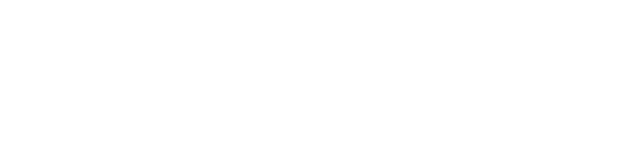
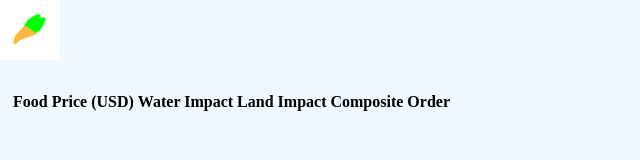
Before and after one commit to NikolaPi/hackmerced-ix-project, a website: page src/frontend/index.html in a window 1280 px wide. Shown: the whole page, without its empty margins (0-640 px from the left). Drawn offline with Linux system fonts and the light colour scheme.

Commit message:
Began frontend

```diff
--- a/src/frontend/index.html
+++ b/src/frontend/index.html
@@ -3,8 +3,28 @@
     <head>
         <meta charset="UTF-8">
         <title> CropTable </title>
+        <link rel="stylesheet" href="style/index.css">
     </head>
 
     <body>
+        <div id="page-header">
+            <img id="logo-img" src="assets/image.png">
+        </div>
+        <div id="content-area">
+            <table id="customer-table">
+                <thead>
+                    <tr>
+                        <th scope="col">Food</th>
+                        <th scope="col">Price (USD)</th>
+                        <th scope="col">Water Impact</th>
+                        <th scope="col">Land Impact</th>
+                        <th scope="col">Composite</th>
+                        <th scope="col">Order</th>
+                    </tr>
+                </thead>
+            </table>
+        </div>
+
+        <script src="src/main.js"></script>
     </body>
 </html>
--- /dev/null
+++ b/src/frontend/style/index.css
@@ -0,0 +1,35 @@
+html, body {
+    padding: 0;
+    margin: 0;
+    background-color: aliceblue;
+}
+
+body {
+    display: grid;
+    grid-template-rows: 80px 1fr;
+    grid-template-columns: 1fr;
+
+    width: 100vw;
+    height: 100vh;
+}
+
+#page-header {
+    grid-row: 1;
+    grid-column: 1;
+}
+
+#content-area {
+    grid-row: 2;
+    grid-column: 1;
+
+    height: 100%;
+}
+
+#logo-img {
+    width: 60px;
+    height: 60px;
+}
+
+#customer-table {
+    margin: 10px;
+}
```
Also changed, not shown: src/frontend/assets/image.png (added), src/frontend/src/main.js (added).
